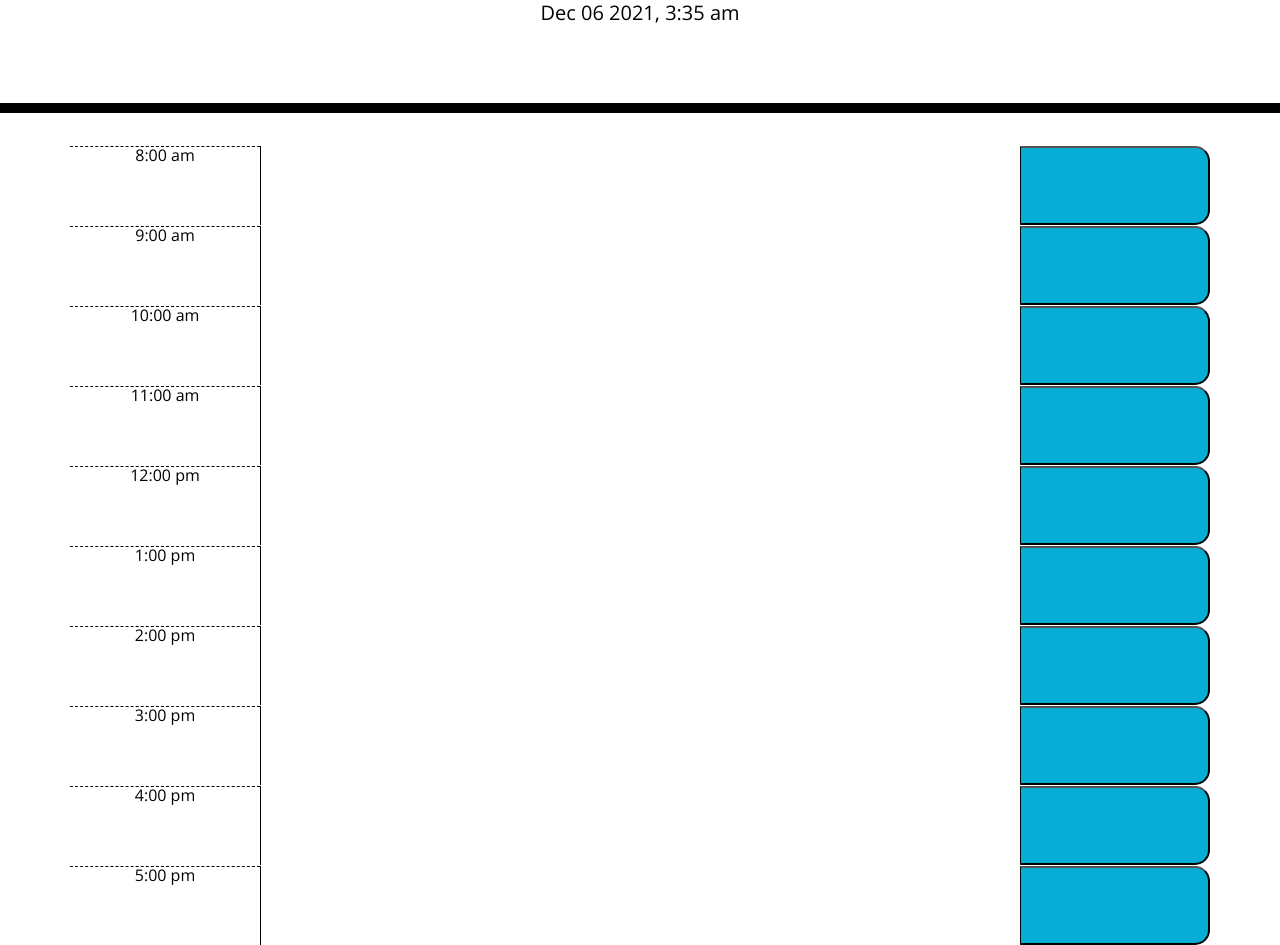
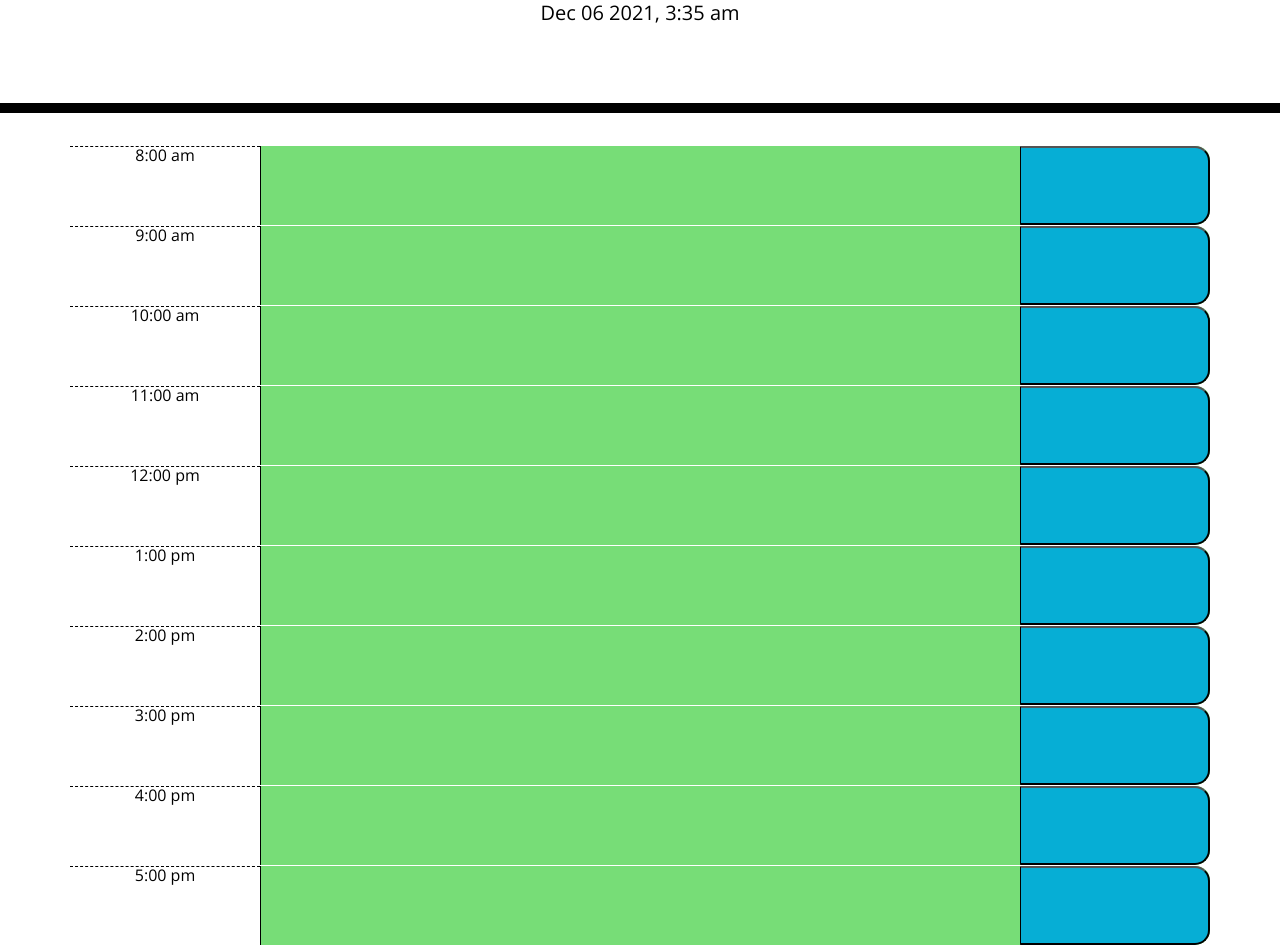
Before and after one commit to lexslo/workday-scheduler, a plain HTML site: page index.html in a window 1280 px wide. Shown: the part 191-1136 px from the top of the page. Drawn offline with nearby package versions, Linux system fonts and the light colour scheme; a web font is replaced by a local one.

Commit message:
color code time blocks

```diff
--- a/assets/js/script.js
+++ b/assets/js/script.js
@@ -3,16 +3,15 @@
 // THEN the current day is displayed at the top of the calendar
 // WHEN I scroll down
 // THEN I am presented with time blocks for standard business hours
-
-// WHEN I view the time blocks for that day
-// THEN each time block is color-coded to indicate whether it is in the past, present, or future
-
 // WHEN I click into a time block
 // THEN I can enter an event
 // WHEN I click the save button for that time block
 // THEN the text for that event is saved in local storage
 // WHEN I refresh the page
 // THEN the saved events persist
+// WHEN I view the time blocks for that day
+// THEN each time block is color-coded to indicate whether it is in the past, present, or future
+
 
 var timeDisplayEl = document.getElementById("currentDay");
 
@@ -22,28 +21,28 @@ timeDisplayEl.textContent = today;
 // object to hold time and task text for local storage
 var scheduleObj = {};
 
-// $(".time-block").on("click","textarea", function() {
+// color-code time-blocks to indicate whether it is in the past, present, or future
+function colorCode () {
 
-//     var text = $(this).val();
-//     console.log(text);
+    console.log("hour checked, color coded");
 
-// });
+    var currentTime = moment().format("H");
 
-// // editable field was un-focused
-// $(".time-block").on("blur", "textarea", function() {
-//     // get current value of textarea
-//     var text = $(this).val();
+    $(".time-block").each( function(i) {
+        var hour = $(this).attr("id").replace("hour", "");
+        hour = parseInt(hour);
 
-//     // get which hour was clicked
-//     var time = $(this)
-//       .closest(".time-block")
-//       .attr("id")
-//       .replace("hour", "");
-
-//     console.log(text);
-//     console.log(time);
-
-// });
+        if (hour < currentTime) {
+            $(this).addClass("past");
+        }
+        else if (hour > currentTime) {
+            $(this).addClass("future");
+        }
+        else {
+            $(this).addClass("present");
+        }
+    });
+}
 
 // get time and text when save button is clicked, set to local storage
 $(".saveBtn").on("click", function () {
@@ -58,7 +57,7 @@ $(".saveBtn").on("click", function () {
 });
 
 function loadEvents() {
-    console.log("load events function");
+
     scheduleObj = JSON.parse(localStorage.getItem("event")) || {};
 
     for (var time in scheduleObj) {
@@ -68,4 +67,12 @@ function loadEvents() {
     }
 }
 
+// color code time blocks every 15 minutes
+setInterval(function () {
+    colorCode();
+  }, (60000 * 15));
+
+// check hours when page loads
+colorCode();
+// load saved task events
 loadEvents();
--- a/index.html
+++ b/index.html
@@ -18,6 +18,7 @@
       href="https://fonts.googleapis.com/css?family=Open+Sans&display=swap"
       rel="stylesheet"
     />
+    <link rel="stylesheet" href="https://cdnjs.cloudflare.com/ajax/libs/open-iconic/1.1.1/font/css/open-iconic-bootstrap.min.css" />
     <link rel="stylesheet" href="./assets/css/style.css" />
     <title>Work Day Scheduler</title>
   </head>
@@ -32,70 +33,70 @@
       <div class="time-block row" id="hour8">
         <span class="hour col-2">8:00 am</span>
         <textarea class="description col-8"></textarea>
-        <button class="saveBtn col-2"></button>
+        <button class="saveBtn col-2"><span class="oi oi-check"></span></button>
       </div>
     </div>
     <div class="container">
       <div class="time-block row" id="hour9">
         <span class="hour col-2">9:00 am</span>
         <textarea class="description col-8"></textarea>
-        <button class="saveBtn col-2"></button>
+        <button class="saveBtn col-2"><span class="oi oi-check"></span></button>
       </div>
     </div>
     <div class="container">
       <div class="time-block row" id="hour10">
         <span class="hour col-2">10:00 am</span>
         <textarea class="description col-8"></textarea>
-        <button class="saveBtn col-2"></button>
+        <button class="saveBtn col-2"><span class="oi oi-check"></span></button>
       </div>
     </div>
     <div class="container">
       <div class="time-block row" id="hour11">
         <span class="hour col-2">11:00 am</span>
         <textarea class="description col-8"></textarea>
-        <button class="saveBtn col-2"></button>
+        <button class="saveBtn col-2"><span class="oi oi-check"></span></button>
       </div>
     </div>
     <div class="container">
       <div class="time-block row" id="hour12">
         <span class="hour col-2">12:00 pm</span>
         <textarea class="description col-8"></textarea>
-        <button class="saveBtn col-2"></button>
+        <button class="saveBtn col-2"><span class="oi oi-check"></span></button>
       </div>
     </div>
     <div class="container">
       <div class="time-block row" id="hour13">
         <span class="hour col-2">1:00 pm</span>
         <textarea class="description col-8"></textarea>
-        <button class="saveBtn col-2"></button>
+        <button class="saveBtn col-2"><span class="oi oi-check"></span></button>
       </div>
     </div>
     <div class="container">
       <div class="time-block row" id="hour14">
         <span class="hour col-2">2:00 pm</span>
         <textarea class="description col-8"></textarea>
-        <button class="saveBtn col-2"></button>
+        <button class="saveBtn col-2"><span class="oi oi-check"></span></button>
       </div>
     </div>
     <div class="container">
       <div class="time-block row" id="hour15">
         <span class="hour col-2">3:00 pm</span>
         <textarea class="description col-8"></textarea>
-        <button class="saveBtn col-2"></button>
+        <button class="saveBtn col-2"><span class="oi oi-check"></span></button>
       </div>
     </div>
     <div class="container">
       <div class="time-block row" id="hour16">
         <span class="hour col-2">4:00 pm</span>
         <textarea class="description col-8"></textarea>
-        <button class="saveBtn col-2"></button>
+        <button class="saveBtn col-2"><span class="oi oi-check"></span></button>
       </div>
     </div>
     <div class="container">
       <div class="time-block row" id="hour17">
         <span class="hour col-2">5:00 pm</span>
         <textarea class="description col-8"></textarea>
-        <button class="saveBtn col-2"></button>
+        <button class="saveBtn col-2"><span class="oi oi-check"></span></button>
       </div>
     </div>
 
```
